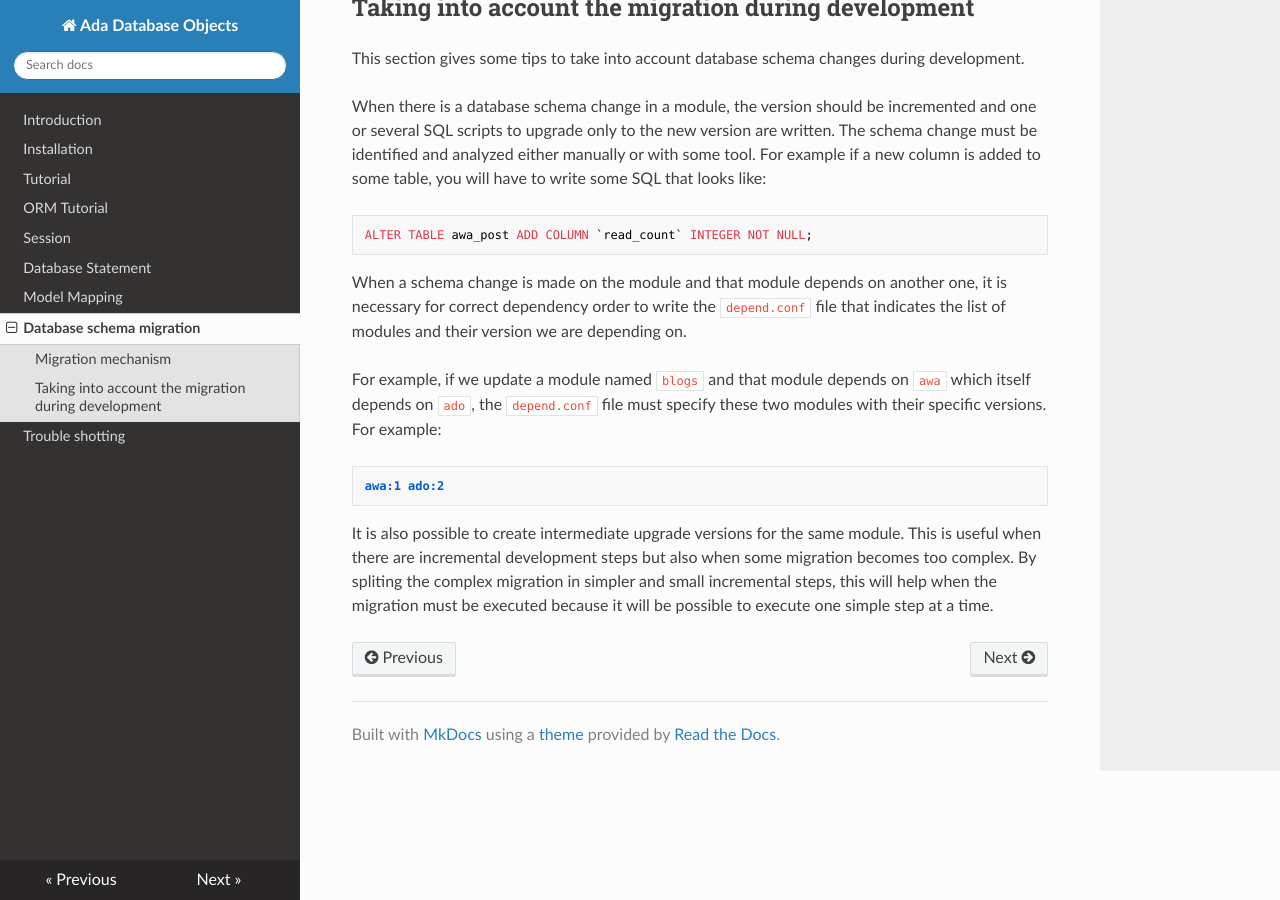
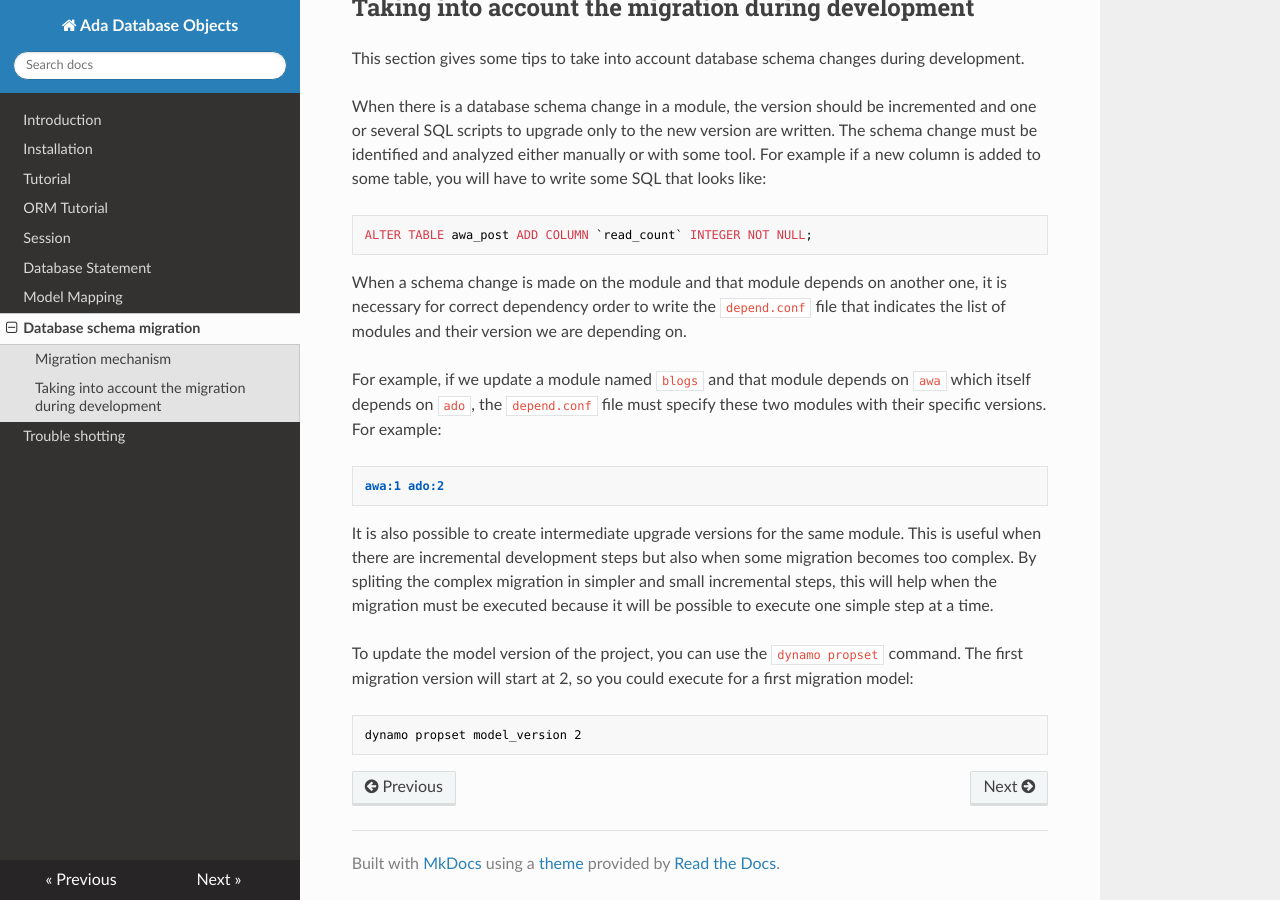
Before and after one commit to stcarrez/ada-ado, an MkDocs documentation site: the page built from docs/Migration.md, in a window 1280 px wide and 900 px high, scrolled down 2086 px. Built offline with MkDocs 1.6.1, drawn with Linux system fonts in a browser that asks for light colours; nearby versions of some CDN libraries.

Commit message:
Update information about setting up a model SQL migration

````diff
--- a/docs/Migration.md
+++ b/docs/Migration.md
@@ -131,3 +131,11 @@ This is useful when there are incremental development steps but also when some
 migration becomes too complex.  By spliting the complex migration in simpler
 and small incremental steps, this will help when the migration must be executed
 because it will be possible to execute one simple step at a time.
+
+To update the model version of the project, you can use the `dynamo propset`
+command.  The first migration version will start at 2, so you could execute
+for a first migration model:
+
+```
+dynamo propset model_version 2
+```
````
